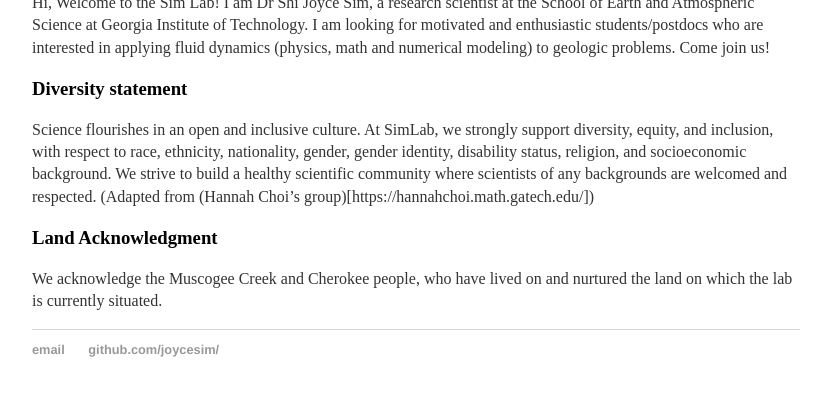
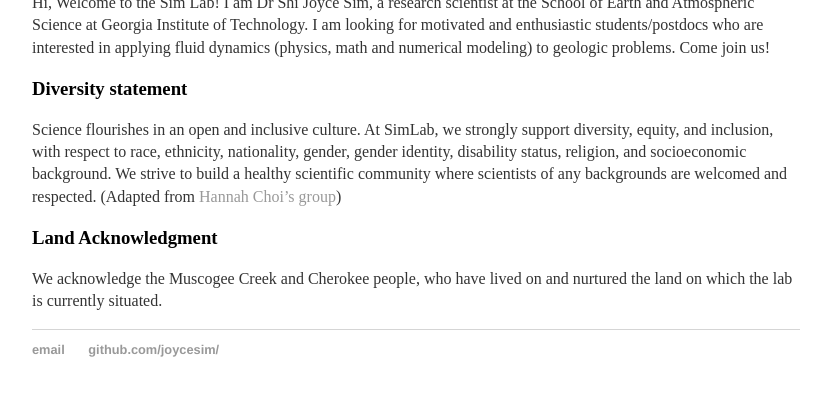
Before and after one commit to joycesim/joycesim.github.io, a Jekyll site: the page built from index.md, in a window 1280 px wide, cut to the strip 1006-1423 px from the top of the page. Shown: the top 396 px of the strip, without its empty margins (224-1047 px from the left). Built offline with Jekyll 4.4.1, drawn with Linux system fonts in a browser that asks for light colours.

Commit message:
Update index.md

```diff
--- a/index.md
+++ b/index.md
@@ -11,7 +11,7 @@ title: Shi Joyce Sim, Geodynamicist
 Hi, Welcome to the Sim Lab! I am Dr Shi Joyce Sim, a research scientist at the School of Earth and Atmospheric Science at Georgia Institute of Technology. I am looking for motivated and enthusiastic students/postdocs who are interested in applying fluid dynamics (physics, math and numerical modeling) to geologic problems. Come join us!
 
 ### Diversity statement
-Science flourishes in an open and inclusive culture. At SimLab, we strongly support diversity, equity, and inclusion, with respect to race, ethnicity, nationality, gender, gender identity, disability status, religion, and socioeconomic background. We strive to build a healthy scientific community where scientists of any backgrounds are welcomed and respected. (Adapted from (Hannah Choi's group)[https://hannahchoi.math.gatech.edu/])
+Science flourishes in an open and inclusive culture. At SimLab, we strongly support diversity, equity, and inclusion, with respect to race, ethnicity, nationality, gender, gender identity, disability status, religion, and socioeconomic background. We strive to build a healthy scientific community where scientists of any backgrounds are welcomed and respected. (Adapted from [Hannah Choi's group](https://hannahchoi.math.gatech.edu/))
 
 ### Land Acknowledgment
 We acknowledge the Muscogee Creek and Cherokee people, who have lived on and nurtured the land on which the lab is currently situated.
```
